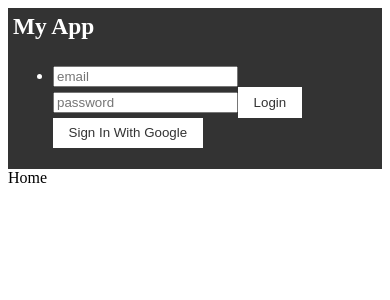
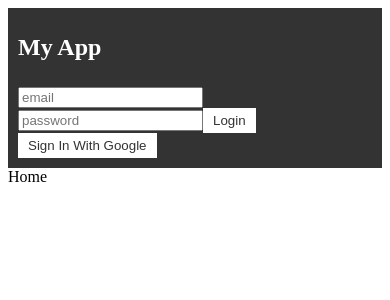
Before and after one commit to timdean27/B-T-Exercise, a React (Create React App) app in the folder bt_exercise/: page / in a window 390 px wide. Shown: the top 300 px of the page. Built offline with nearby package versions, Linux system fonts and the light colour scheme.

Commit message:
added Header

```diff
--- a/bt_exercise/src/Components/Header.js
+++ b/bt_exercise/src/Components/Header.js
@@ -10,7 +10,7 @@ const Header = ({ currentUser }) => {
         <ul>
           <li>
             {/* Render the FireBaseLogin component with the currentUser prop */}
-            <FireBaseLogin currentUser={currentUser} />
+            <FireBaseLogin currentUser={currentUser} className="LogOut"/>
           </li>
         </ul>
       </nav>
--- a/bt_exercise/src/Styles/Header.css
+++ b/bt_exercise/src/Styles/Header.css
@@ -1,48 +1,46 @@
+/* Header.css */
+
 .header-container {
     background-color: #333;
     color: #fff;
     padding: 10px;
     display: flex;
-    justify-content: space-between;
     align-items: center;
+    justify-content: space-between; /* Align items to start and end of the header */
   }
 
   .header-title {
-    font-size: 4vw; /* Adjust the font size using viewport width */
-    margin: 0; /* Remove any default margin */
+    font-size: 24px;
   }
 
-  .header-nav {
+  .header-nav ul {
+    list-style: none;
     display: flex;
-    gap: 2vw; /* Adjust the gap between elements using viewport width */
+    gap: 10px;
+    margin: 0;
+    padding: 0;
+  }
+
+  .header-nav li {
+    cursor: pointer;
   }
 
   .header-nav button {
-    padding: 1vw 2vw; /* Adjust padding using viewport width */
+    padding: 5px 10px;
     border: none;
     background-color: #fff;
     color: #333;
     cursor: pointer;
   }
 
-  /* Mobile-friendly styles */
-  @media (max-width: 768px) {
+  /* Media Query for Mobile */
+  @media screen and (max-width: 768px) {
     .header-container {
-      flex-direction: column;
-      align-items: flex-start;
-      padding: 5px;
-    }
-
-    .header-title {
-      font-size: 6vw; /* Adjust the font size for mobile using viewport width */
+      flex-direction: column; /* Stack elements vertically for mobile */
+      align-items: flex-start; /* Align items to the start for mobile */
     }
 
     .header-nav {
-      margin-top: 10px;
-      gap: 4vw; /* Adjust the gap between elements for mobile using viewport width */
-    }
-
-    .header-nav button {
-      padding: 2vw 4vw; /* Adjust padding for mobile using viewport width */
+      margin-top: 10px; /* Add some space between title and buttons for mobile */
     }
   }
```
